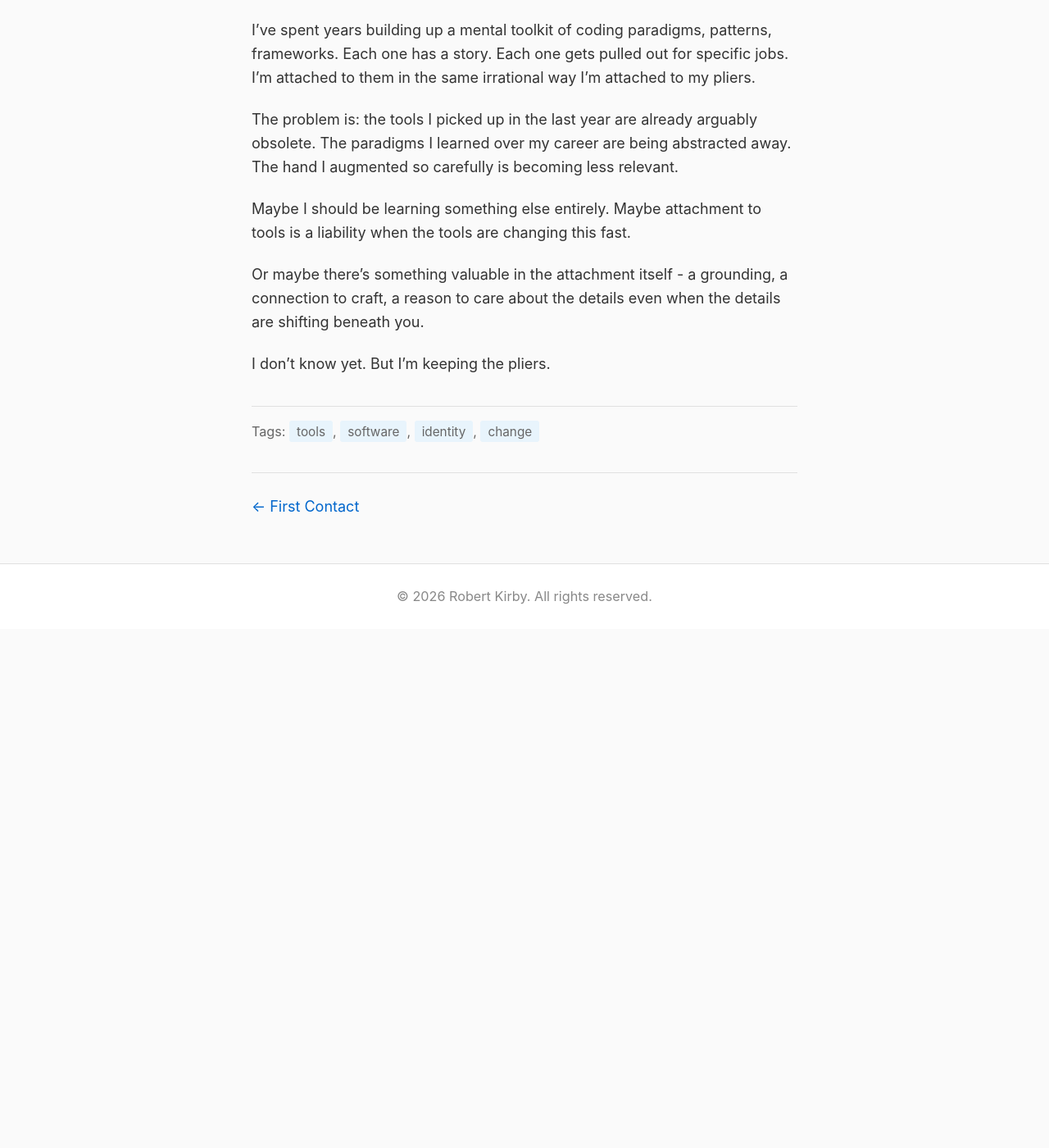
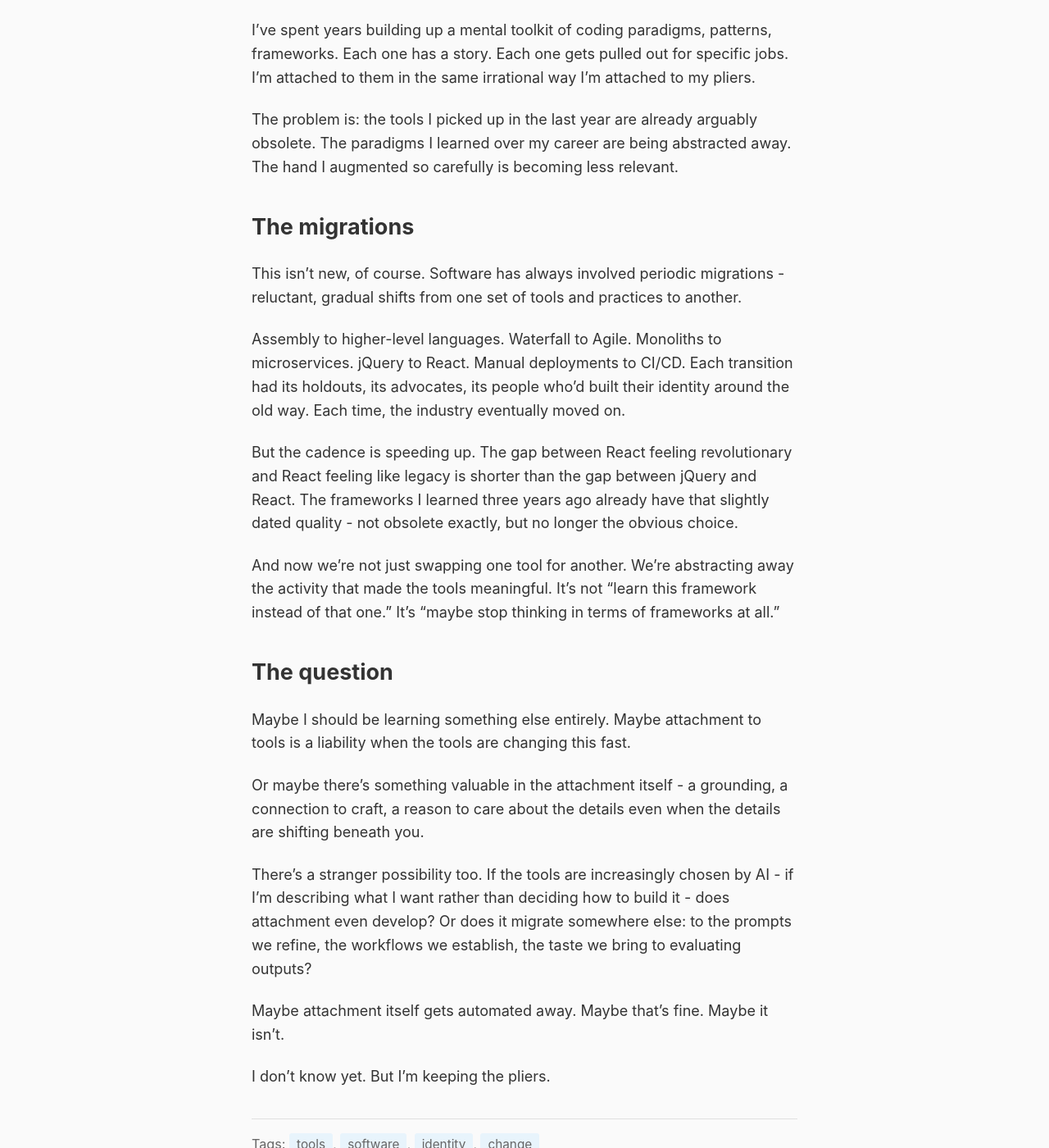
Before and after one commit to rob137/rob137.github.io, a Jekyll site: the page built from _posts/2026-01-03-the-pliers.md, in a window 1280 px wide and 1400 px high, scrolled down 1715 px. Shown: the whole window at 82% size. Built offline with Jekyll 4.4.1, drawn with Linux system fonts in a browser that asks for light colours; before the commit the page ends 2482 px from its top, so only the background shows below that.

Commit message:
Expand Pliers post: software migration history, accelerating cadence
- Added 'The migrations' section: assembly→HLL, waterfall→agile, jQuery→React
- Note cadence speeding up, frameworks feeling dated faster
- Observation: not swapping tools, abstracting away the activity itself
- Speculation: does attachment migrate to prompts/taste, or get automated away?

🤖 Generated with [Claude Code](https://claude.com/claude-code)

Co-Authored-By: Claude Opus 4.5 <noreply@anthropic.com>

```diff
--- a/_posts/2026-01-03-the-pliers.md
+++ b/_posts/2026-01-03-the-pliers.md
@@ -40,8 +40,24 @@ I've spent years building up a mental toolkit of coding paradigms, patterns, fra
 
 The problem is: the tools I picked up in the last year are already arguably obsolete. The paradigms I learned over my career are being abstracted away. The hand I augmented so carefully is becoming less relevant.
 
+## The migrations
+
+This isn't new, of course. Software has always involved periodic migrations - reluctant, gradual shifts from one set of tools and practices to another.
+
+Assembly to higher-level languages. Waterfall to Agile. Monoliths to microservices. jQuery to React. Manual deployments to CI/CD. Each transition had its holdouts, its advocates, its people who'd built their identity around the old way. Each time, the industry eventually moved on.
+
+But the cadence is speeding up. The gap between React feeling revolutionary and React feeling like legacy is shorter than the gap between jQuery and React. The frameworks I learned three years ago already have that slightly dated quality - not obsolete exactly, but no longer the obvious choice.
+
+And now we're not just swapping one tool for another. We're abstracting away the activity that made the tools meaningful. It's not "learn this framework instead of that one." It's "maybe stop thinking in terms of frameworks at all."
+
+## The question
+
 Maybe I should be learning something else entirely. Maybe attachment to tools is a liability when the tools are changing this fast.
 
 Or maybe there's something valuable in the attachment itself - a grounding, a connection to craft, a reason to care about the details even when the details are shifting beneath you.
 
+There's a stranger possibility too. If the tools are increasingly chosen by AI - if I'm describing what I want rather than deciding how to build it - does attachment even develop? Or does it migrate somewhere else: to the prompts we refine, the workflows we establish, the taste we bring to evaluating outputs?
+
+Maybe attachment itself gets automated away. Maybe that's fine. Maybe it isn't.
+
 I don't know yet. But I'm keeping the pliers.
```
